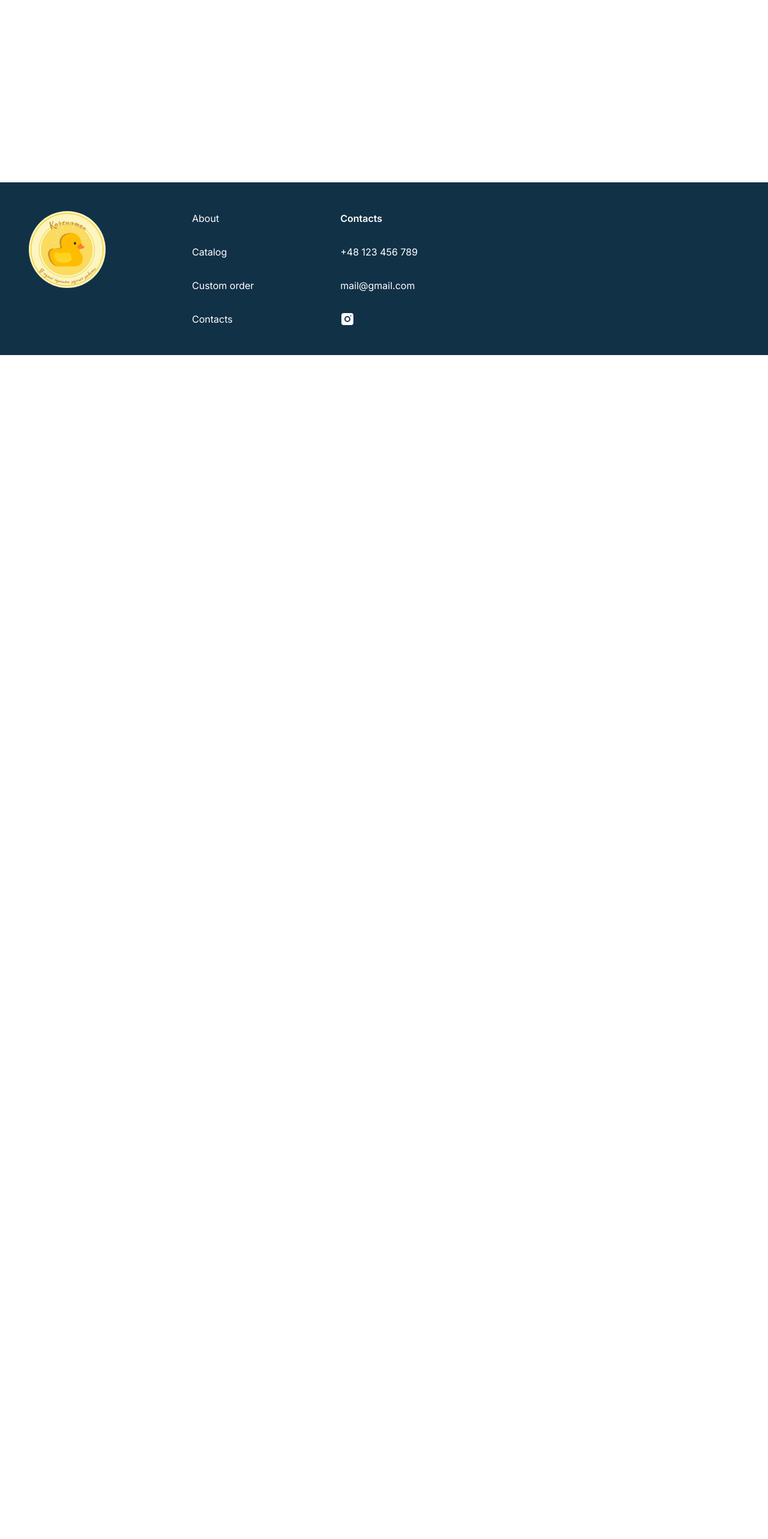
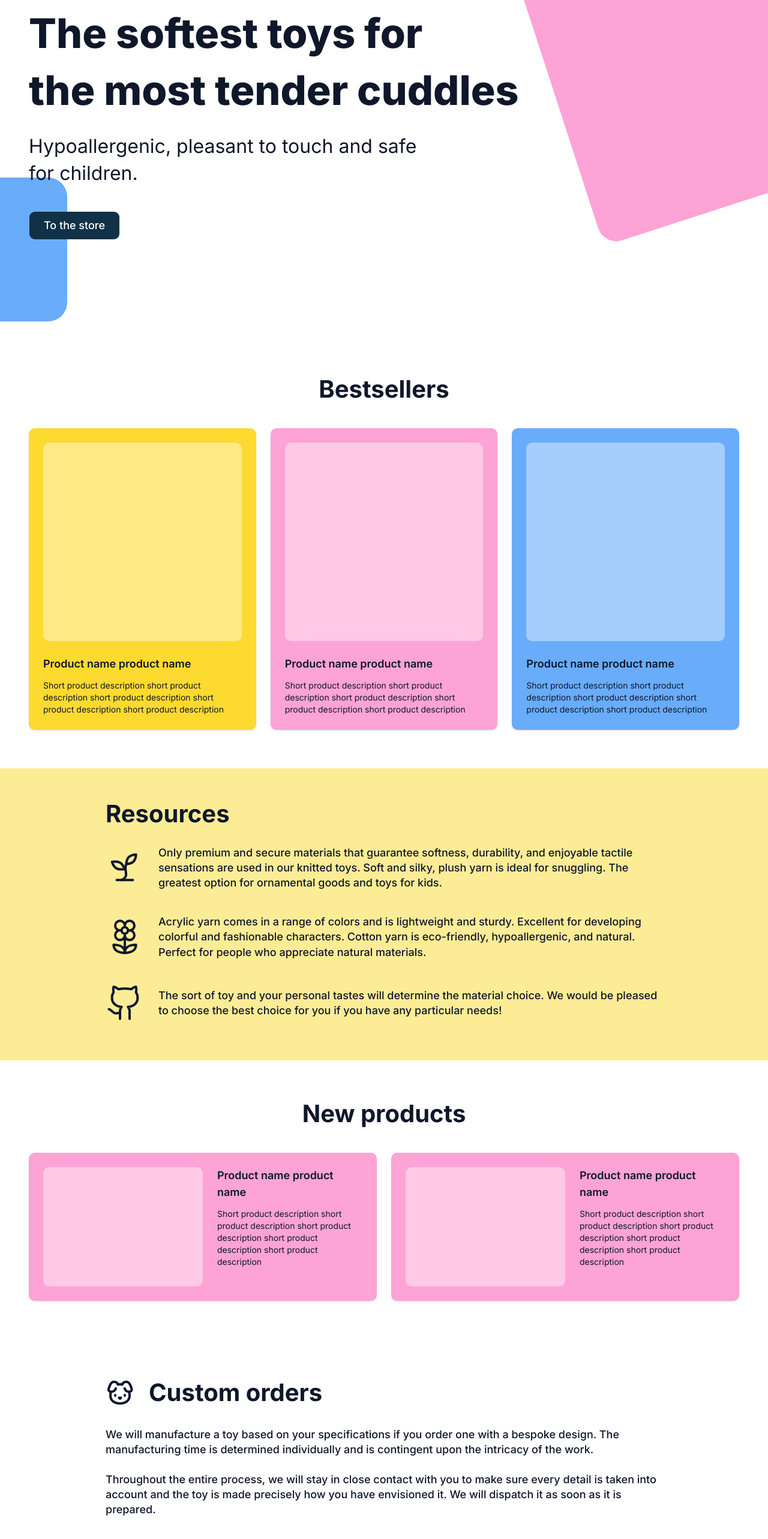
Before and after one commit to fc1g/kachenyatko-store-web, a Next.js app: page / in a window 1280 px wide. Shown: the part 208-2774 px from the top of the page at 60% size. Before the commit the page ends 800 px from the top, so only its background shows below. Built offline with nearby package versions, Linux system fonts and the light colour scheme.

Commit message:
feat(home): add home page sections
- add hero with title, subtitle, CTA and decorative shapes
- add bestsellers and new products sections with mock data
- add resources (about) section with sprout, flower and cat icons
- add custom order section

```diff
--- a/app/page.tsx
+++ b/app/page.tsx
@@ -1,5 +1,17 @@
+import { About } from "@/components/home/about";
+import { Bestsellers } from "@/components/home/bestsellers";
+import { CustomOrder } from "@/components/home/custom-order";
+import { Hero } from "@/components/home/hero";
+import { NewProducts } from "@/components/home/new-products";
+
 export default function Home() {
   return (
-    <p>Hello World!</p>
+    <>
+      <Hero />
+      <Bestsellers />
+      <About />
+      <NewProducts />
+      <CustomOrder />
+    </>
   );
 }
--- /dev/null
+++ b/components/home/about.tsx
@@ -0,0 +1,41 @@
+import { Flower2 } from "lucide-react";
+
+import { CatIcon } from "@/components/icons/cat-icon";
+import { SproutIcon } from "@/components/icons/sprout-icon";
+
+const resources = [
+  {
+    Icon: SproutIcon,
+    text: "Only premium and secure materials that guarantee softness, durability, and enjoyable tactile sensations are used in our knitted toys. Soft and silky, plush yarn is ideal for snuggling. The greatest option for ornamental goods and toys for kids.",
+  },
+  {
+    Icon: Flower2,
+    text: "Acrylic yarn comes in a range of colors and is lightweight and sturdy. Excellent for developing colorful and fashionable characters. Cotton yarn is eco-friendly, hypoallergenic, and natural. Perfect for people who appreciate natural materials.",
+  },
+  {
+    Icon: CatIcon,
+    text: "The sort of toy and your personal tastes will determine the material choice. We would be pleased to choose the best choice for you if you have any particular needs!",
+  },
+];
+
+export function About() {
+  return (
+    <section id="about" className="bg-yellow/50 py-12 md:py-16">
+      <div className="mx-auto max-w-5xl px-4 md:px-12">
+        <h2 className="text-[2.5rem] leading-6 font-bold">Resources</h2>
+
+        <ul className="mt-10 flex flex-col gap-8 md:gap-10">
+          {resources.map(({ Icon, text }) => (
+            <li key={text} className="flex items-start gap-5 md:items-center md:gap-6">
+              <Icon
+                strokeWidth={4}
+                className="size-12 shrink-0 md:size-16 **:[vector-effect:non-scaling-stroke]"
+              />
+              <p className="text-lg/[1.4] font-medium">{text}</p>
+            </li>
+          ))}
+        </ul>
+      </div>
+    </section>
+  );
+}
--- /dev/null
+++ b/components/home/bestsellers.tsx
@@ -0,0 +1,23 @@
+import { ProductCard } from "@/components/product-card";
+import { mockToys } from "@/lib/api/mock";
+import type { BrandColor } from "@/lib/brand-colors";
+
+const colors: BrandColor[] = ["yellow", "pink", "blue"];
+
+export function Bestsellers() {
+  const toys = mockToys(3);
+
+  return (
+    <section id="bestsellers" className="py-12 md:py-16">
+      <div className="mx-auto max-w-7xl px-4 md:px-12">
+        <h2 className="text-center text-[2.5rem]/tight font-bold">Bestsellers</h2>
+
+        <div className="mt-10 grid gap-6 md:grid-cols-3">
+          {toys.map((toy, i) => (
+            <ProductCard key={toy.id} toy={toy} color={colors[i % colors.length]} />
+          ))}
+        </div>
+      </div>
+    </section>
+  );
+}
--- /dev/null
+++ b/components/home/custom-order.tsx
@@ -0,0 +1,27 @@
+import { Dog } from "lucide-react";
+
+export function CustomOrder() {
+  return (
+    <section id="custom-order" className="py-12 md:py-16">
+      <div className="mx-auto max-w-5xl px-4 md:px-12">
+        <div className="flex items-center gap-4 md:gap-6">
+          <Dog className="size-12 shrink-0" />
+          <h2 className="text-[2.5rem]/tight font-bold">Custom orders</h2>
+        </div>
+
+        <div className="mt-8 flex flex-col gap-6 text-lg/[1.4] font-medium">
+          <p>
+            We will manufacture a toy based on your specifications if you order one with a bespoke
+            design. The manufacturing time is determined individually and is contingent upon the
+            intricacy of the work.
+          </p>
+          <p>
+            Throughout the entire process, we will stay in close contact with you to make sure
+            every detail is taken into account and the toy is made precisely how you have
+            envisioned it. We will dispatch it as soon as it is prepared.
+          </p>
+        </div>
+      </div>
+    </section>
+  );
+}
--- /dev/null
+++ b/components/home/hero.tsx
@@ -0,0 +1,42 @@
+import Link from "next/link";
+
+import { DecorativeShape } from "@/components/decorative-shape";
+import { Button } from "@/components/ui/button";
+
+export function Hero() {
+  return (
+    <section id="hero" className="relative overflow-x-clip py-20 md:py-32 lg:py-40">
+      <DecorativeShape
+        color="yellow"
+        className="-top-14 left-[28%] h-24 w-36 md:-top-16 md:left-[15%] md:h-36 md:w-44"
+      />
+      <DecorativeShape
+        color="blue"
+        className="-bottom-12 -left-16 h-28 w-24 lg:bottom-6 lg:-left-20 lg:h-60 lg:w-48"
+      />
+      <DecorativeShape
+        color="pink"
+        className="top-14 right-[-22%] aspect-4/5 w-[55%] rotate-[-18deg] md:right-[-14%] md:w-[38%] lg:top-[4%] lg:right-[-6%] lg:aspect-10/11 lg:w-[34%] lg:max-w-xl"
+      />
+
+      <div className="mx-auto max-w-7xl px-4 md:px-12">
+        <div>
+          <h1 className="text-[1.625rem]/[1.4] font-extrabold md:text-[3.5rem]/[1.4] lg:text-[4.25rem]/[1.4]">
+            The softest toys for <br />
+            the most tender cuddles
+          </h1>
+          <p className="mt-4 max-w-2xl text-lg/[1.4] md:mt-6 md:text-2xl/[1.4] lg:text-[2rem]/[1.4]">
+            Hypoallergenic, pleasant to touch and safe for children.
+          </p>
+          <Button
+            nativeButton={false}
+            render={<Link href="/catalog" />}
+            className="mt-8 h-12 px-6 text-lg md:mt-10"
+          >
+            To the store
+          </Button>
+        </div>
+      </div>
+    </section>
+  );
+}
--- /dev/null
+++ b/components/home/new-products.tsx
@@ -0,0 +1,20 @@
+import { ProductCard } from "@/components/product-card";
+import { mockToys } from "@/lib/api/mock";
+
+export function NewProducts() {
+  const toys = mockToys(2);
+
+  return (
+    <section id="new-products" className="py-12 md:py-16">
+      <div className="mx-auto max-w-7xl px-4 md:px-12">
+        <h2 className="text-center text-[2.5rem]/tight font-bold">New products</h2>
+
+        <div className="mt-10 grid gap-6 lg:grid-cols-2">
+          {toys.map((toy) => (
+            <ProductCard key={toy.id} toy={toy} color="pink" orientation="horizontal" />
+          ))}
+        </div>
+      </div>
+    </section>
+  );
+}
--- /dev/null
+++ b/components/icons/cat-icon.tsx
@@ -0,0 +1,19 @@
+import type { SVGProps } from "react";
+
+export function CatIcon(props: SVGProps<SVGSVGElement>) {
+  return (
+    <svg
+      viewBox="0 0 24 24"
+      fill="none"
+      stroke="currentColor"
+      strokeWidth={2}
+      strokeLinecap="round"
+      strokeLinejoin="round"
+      aria-hidden="true"
+      {...props}
+    >
+      <path d="M15 22v-4a4.8 4.8 0 0 0-1-3.5c3 0 6-2 6-5.5.08-1.25-.27-2.48-1-3.5.28-1.15.28-2.35 0-3.5 0 0-1 0-3 1.5-2.64-.5-5.36-.5-8 0C6 2 5 2 5 2c-.3 1.15-.3 2.35 0 3.5A5.403 5.403 0 0 0 4 9c0 3.5 3 5.5 6 5.5-.39.49-.68 1.05-.85 1.65-.17.6-.22 1.23-.15 1.85v4" />
+      <path d="M9 18c-4.51 2-5-2-7-2" />
+    </svg>
+  );
+}
--- /dev/null
+++ b/components/icons/sprout-icon.tsx
@@ -0,0 +1,21 @@
+import type { SVGProps } from "react";
+
+export function SproutIcon(props: SVGProps<SVGSVGElement>) {
+  return (
+    <svg
+      viewBox="0 0 24 24"
+      fill="none"
+      stroke="currentColor"
+      strokeWidth={2}
+      strokeLinecap="round"
+      strokeLinejoin="round"
+      aria-hidden="true"
+      {...props}
+    >
+      <path d="M7 20h10" />
+      <path d="M10 20c5.5-2.5.8-6.4 3-10" />
+      <path d="M9.5 9.4c1.1.8 1.8 2.2 2.3 3.7-2 .4-3.5.4-4.8-.3-1.2-.6-2.3-1.9-3-4.2 2.8-.5 4.4 0 5.5.8Z" />
+      <path d="M14.1 6a6.997 6.997 0 0 0-1.1 4c1.9-.1 3.3-.6 4.3-1.4 1-1 1.6-2.3 1.7-4.6-2.7.1-4 1-4.9 2Z" />
+    </svg>
+  );
+}
```
